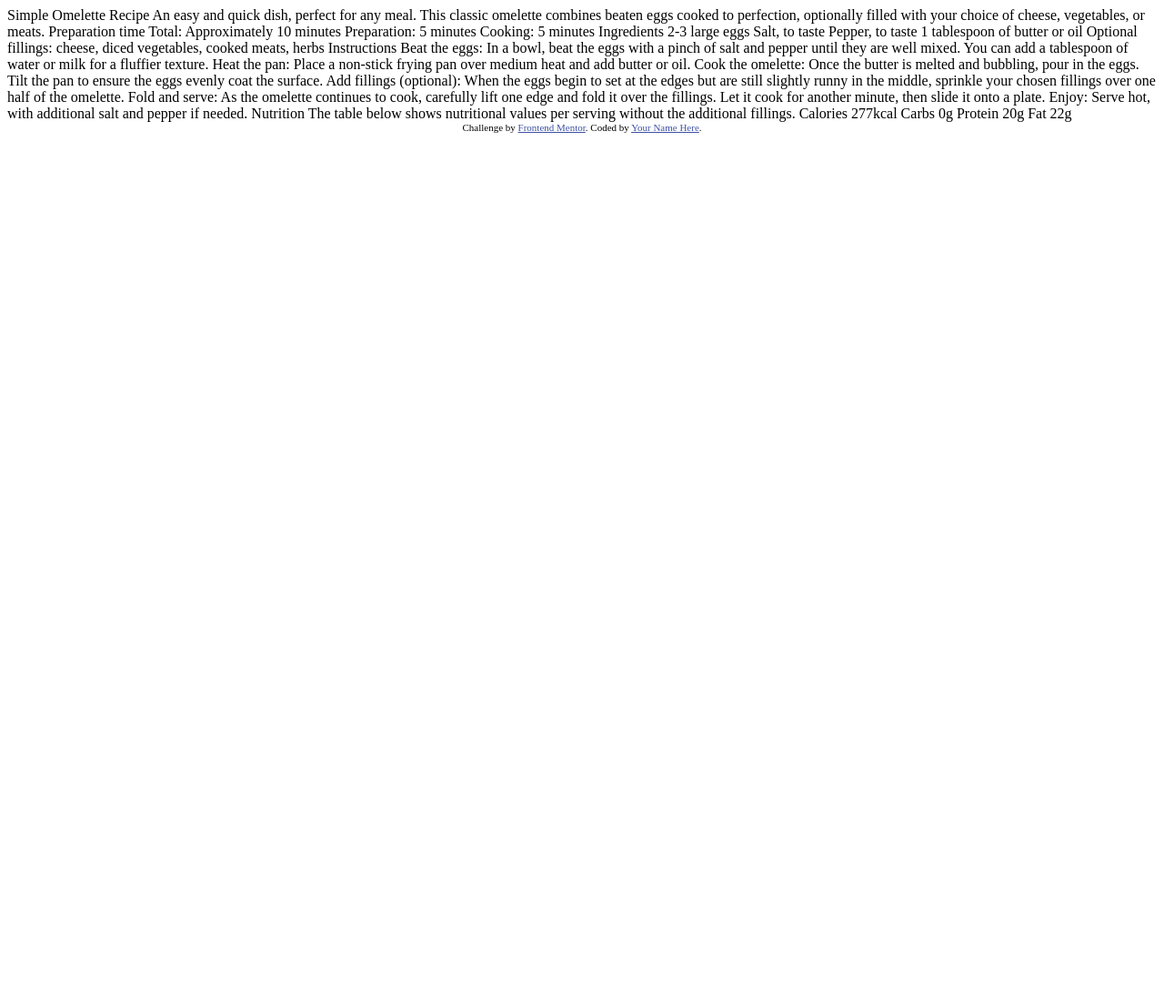
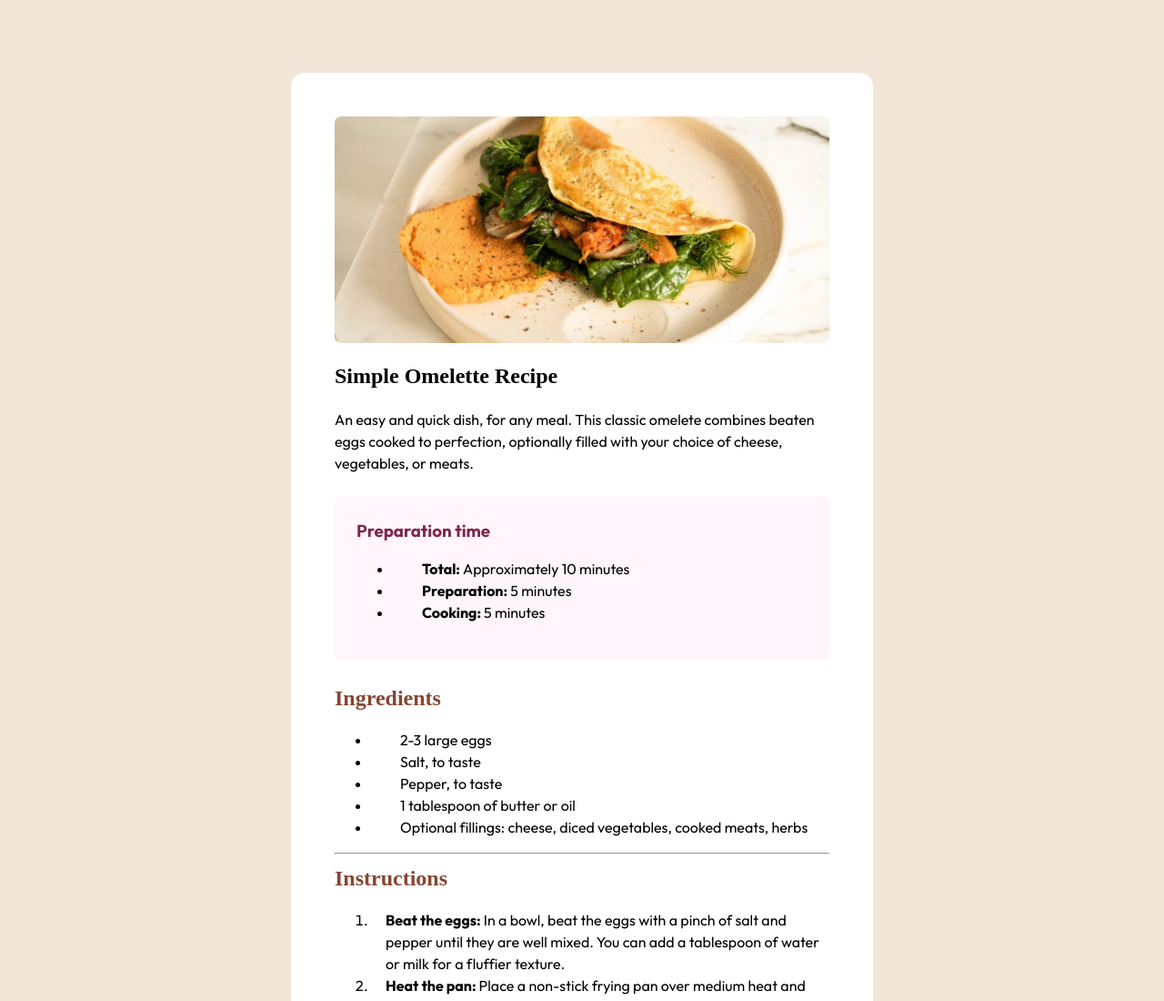
Before and after one commit to razanabbas/recipe-page, a plain HTML site: page index.html in a window 1280 px wide. Shown: the top 1100 px of the page at 91% size. Before the commit the page ends 800 px from the top, so only its background shows below. Drawn offline with Linux system fonts and the light colour scheme.

Commit message:
Final Commit

```diff
--- a/index.html
+++ b/index.html
@@ -7,71 +7,82 @@
   <link rel="icon" type="image/png" sizes="32x32" href="./assets/images/favicon-32x32.png">
 
   <title>Frontend Mentor | Recipe page</title>
+  <link rel="stylesheet" href="styles.css">
+  <link rel="preconnect" href="https://fonts.googleapis.com">
+  <link rel="preconnect" href="https://fonts.gstatic.com" crossorigin>
+  <link href="https://fonts.googleapis.com/css2?family=Young+Serif&display=swap" rel="stylesheet">
+  <link rel="preconnect" href="https://fonts.googleapis.com">
+  <link rel="preconnect" href="https://fonts.gstatic.com" crossorigin>
+  <link href="https://fonts.googleapis.com/css2?family=Outfit:wght@100..900&display=swap" rel="stylesheet">
 
-  <!-- Feel free to remove these styles or customise in your own stylesheet 👍 -->
-  <style>
-    .attribution { font-size: 11px; text-align: center; }
-    .attribution a { color: hsl(228, 45%, 44%); }
-  </style>
 </head>
 <body>
+  <main>
+    <div class="card">
+      <section class="header">
+        <img src="assets/images/image-omelette.jpeg" alt="omelette-image">
+        <h1>Simple Omelette Recipe</h1>
+        <p>An easy and quick dish, for any meal. This classic omelete combines beaten eggs cooked to perfection, optionally filled with your choice of cheese, vegetables, or meats.</p>
+      </section>
+      <section class="preptime">
+        <h3>Preparation time</h3>
+        <dl>
+          <ul>
+            <li><strong>Total: </strong>Approximately 10 minutes</li>
+            <li><strong>Preparation: </strong>5 minutes</li>
+            <li><strong>Cooking: </strong>5 minutes</li>
+          </ul>
+        </dl>
+      </section>
+      <section class="preparation ingredients">
+        <h2>Ingredients</h2>
+        <ul>
+          <li><p>2-3 large eggs</p></li>
+          <li><p>Salt, to taste</p></li>
+          <li><p>Pepper, to taste</p></li>
+          <li><p>1 tablespoon of butter or oil</p></li>
+          <li><p>Optional fillings: cheese, diced vegetables, cooked meats, herbs</p></li>
+        </ul>
+      </section>
+      <hr>
+      <section class="instructions">
+        <h2>Instructions</h2>
+        <ol>
+          <li><strong>Beat the eggs: </strong>In a bowl, beat the eggs with a pinch of salt and pepper until they are well mixed. You can add a tablespoon of water or milk for a fluffier texture.</li>
+          <li><strong>Heat the pan: </strong>Place a non-stick frying pan over medium heat and add butter or oil.</li>
+          <li><strong>Cook the omelette: </strong>Once the butter is melted and bubbling, pour in the eggs. Tilt the oan to ensure the eggs evenly coat the surface.</li>
+          <li><strong>Add fillings (optional): </strong>When the eggs begin to set at the edges but are still slightly running in the middle, sprinkle your chosen fillings over one half of the omelette.</li>
+          <li><strong>Fold and serve: </strong>As the omelette continues to cook, carefully lift one edge and fold it over the fillings. Let it cook for another minute, then slide it onto a plate.</li>
+          <li><strong>Enjoy: </strong>Serve hot, with additional salt and pepper if needed.</li>
+        </o9l>
+      </section>
+      <hr>
+      <section class="nutrition">
+        <h2>Nutrition</h2>
+        <p>The table below shows nutritional values per serving without the additional fillings.</p>
+        <table>
+          <tbody>
+            <tr>
+              <th>Calories</th>
+              <td>277kcal</td>
+            </tr>
+            <tr>
+              <th>Carbs</th>
+              <td>0g</td>
+            </tr>
+            <tr>
+              <th>Protein</th>
+              <td>20g</td>
+            </tr>
+            <tr>
+              <th>Fat</th>
+              <td>22g</td>
+            </tr>
+          </tbody>
+        </table>
 
-  Simple Omelette Recipe
-
-  An easy and quick dish, perfect for any meal. This classic omelette combines beaten eggs cooked
-  to perfection, optionally filled with your choice of cheese, vegetables, or meats.
-
-  Preparation time
-
-  Total: Approximately 10 minutes
-  Preparation: 5 minutes
-  Cooking: 5 minutes
-
-  Ingredients
-
-  2-3 large eggs
-  Salt, to taste
-  Pepper, to taste
-  1 tablespoon of butter or oil
-  Optional fillings: cheese, diced vegetables, cooked meats, herbs
-
-  Instructions
-
-  Beat the eggs: In a bowl, beat the eggs with a pinch of salt and pepper until they are well mixed.
-  You can add a tablespoon of water or milk for a fluffier texture.
-
-  Heat the pan: Place a non-stick frying pan over medium heat and add butter or oil.
-
-  Cook the omelette: Once the butter is melted and bubbling, pour in the eggs. Tilt the pan to ensure
-  the eggs evenly coat the surface.
-
-  Add fillings (optional): When the eggs begin to set at the edges but are still slightly runny in the
-  middle, sprinkle your chosen fillings over one half of the omelette.
-
-  Fold and serve: As the omelette continues to cook, carefully lift one edge and fold it over the
-  fillings. Let it cook for another minute, then slide it onto a plate.
-
-  Enjoy: Serve hot, with additional salt and pepper if needed.
-
-  Nutrition
-
-  The table below shows nutritional values per serving without the additional fillings.
-
-  Calories
-  277kcal
-
-  Carbs
-  0g
-
-  Protein
-  20g
-
-  Fat
-  22g
-
-  <div class="attribution">
-    Challenge by <a href="https://www.frontendmentor.io?ref=challenge" target="_blank">Frontend Mentor</a>.
-    Coded by <a href="#">Your Name Here</a>.
-  </div>
+      </section>
+    </div>
+  </main>
 </body>
 </html>
--- a/styles.css
+++ b/styles.css
@@ -0,0 +1,140 @@
+/* Box sizing rules */
+*,
+*::before,
+*::after {
+  box-sizing: border-box;
+
+}
+
+/* Remove default margin */
+body,
+h1,
+h2,
+h3,
+h4,
+p,
+figure,
+blockquote,
+dl,
+dd {
+  margin: 0;
+}
+
+/* Remove list styles on ul, ol elements with a list role, which suggests default styling will be removed */
+ul[role='list'],
+ol[role='list'] {
+  list-style: none;
+}
+
+/* Set core root defaults */
+html:focus-within {
+  scroll-behavior: smooth;
+}
+
+/* Set core body defaults */
+body {
+  min-height: 100vh;
+  min-width: 100vh;
+  text-rendering: optimizeSpeed;
+  line-height: 1.5;
+}
+
+/* A elements that don't have a class get default styles */
+a:not([class]) {
+  text-decoration-skip-ink: auto;
+}
+
+/* Make images easier to work with */
+img,
+picture {
+  max-width: 100%;
+  display: block;
+}
+
+/* Inherit fonts for inputs and buttons */
+input,
+button,
+textarea,
+select {
+  font: inherit;
+}
+
+/* Remove all animations, transitions and smooth scroll for people that prefer not to see them */
+@media (prefers-reduced-motion: reduce) {
+  html:focus-within {
+   scroll-behavior: auto;
+  }
+
+  *,
+  *::before,
+  *::after {
+    animation-duration: 0.01ms !important;
+    animation-iteration-count: 1 !important;
+    transition-duration: 0.01ms !important;
+    scroll-behavior: auto !important;
+  }
+}
+
+body {background-color: hsl(30, 54%, 90%);
+font-size: 16px;
+font-family: 'Outfit', sans-serif;
+display: flex;
+justify-content: center;
+align-items: center;
+}
+
+.card {max-width: 50%;
+margin:  5em auto;
+background-color: white;
+padding: 3em;
+border-radius: 15px;
+}
+
+.header img {width: 100%;
+border-radius: 7px;
+}
+
+.header h1 {margin: 0.75em auto;}
+
+h1,h2 {font-family: 'Young Serif, serif';}
+
+h2 {color: hsl(14, 45%, 36%);}
+
+.preptime {
+background-color: hsl(330, 100%, 98%);
+margin: 1.5em 0;
+padding: 1.5em;
+border-radius: 8px;}
+
+.preptime h3{
+color: hsl(332, 51%, 32%);}
+
+.preptime ul li, .ingredients ul li {padding-left: 2em;}
+
+.instructions ol li {
+  padding-left: 1em;
+}
+
+.nutrition p{margin: 1em 0;}
+
+.nutrition table{border-collapse: separate;
+border-spacing: 1em ;
+ }
+
+
+.nutrition tr>* {border-bottom: solid thin hsl(30, 18%, 87%);
+padding-bottom: 1em;
+
+}
+
+.nutrition table th {text-align: left;
+  font-weight: normal;
+
+}
+
+.nutrition table td {padding-left: 200px;
+font-weight: 600;
+color: hsl(14, 45%, 36%);
+}
+
+.nutrition table tr:last-child th{border-bottom: none;}
```
